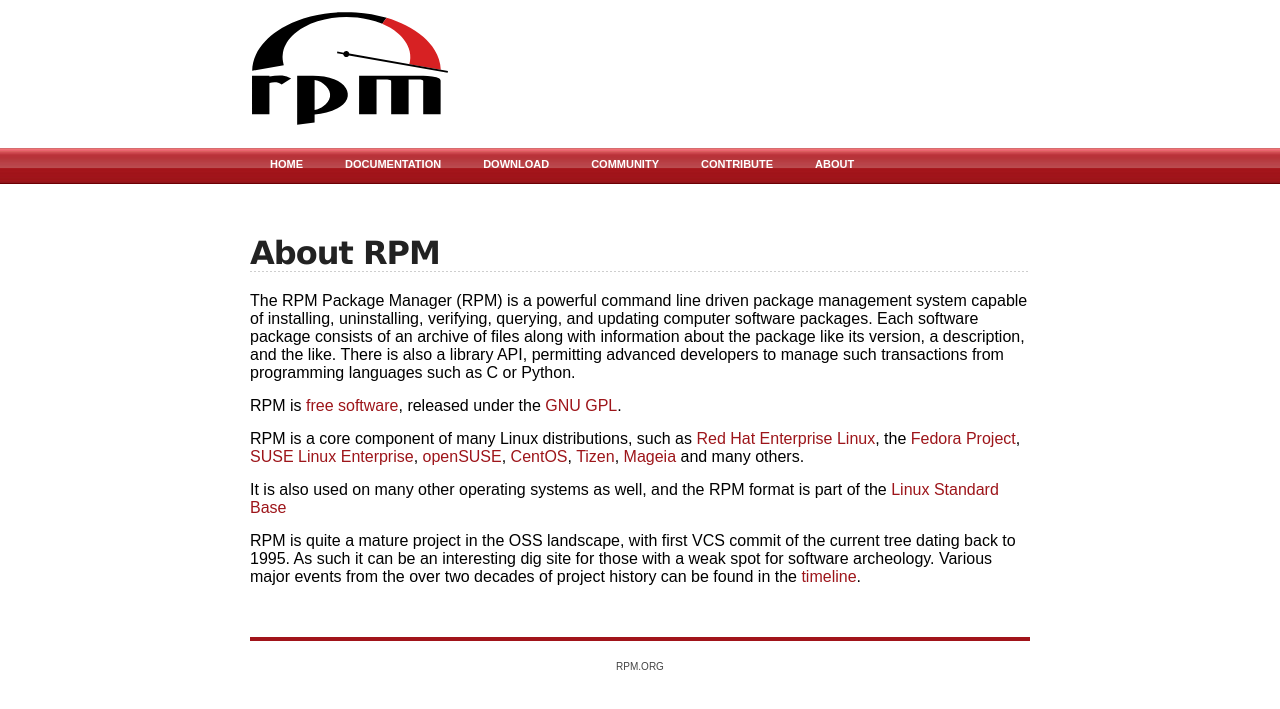
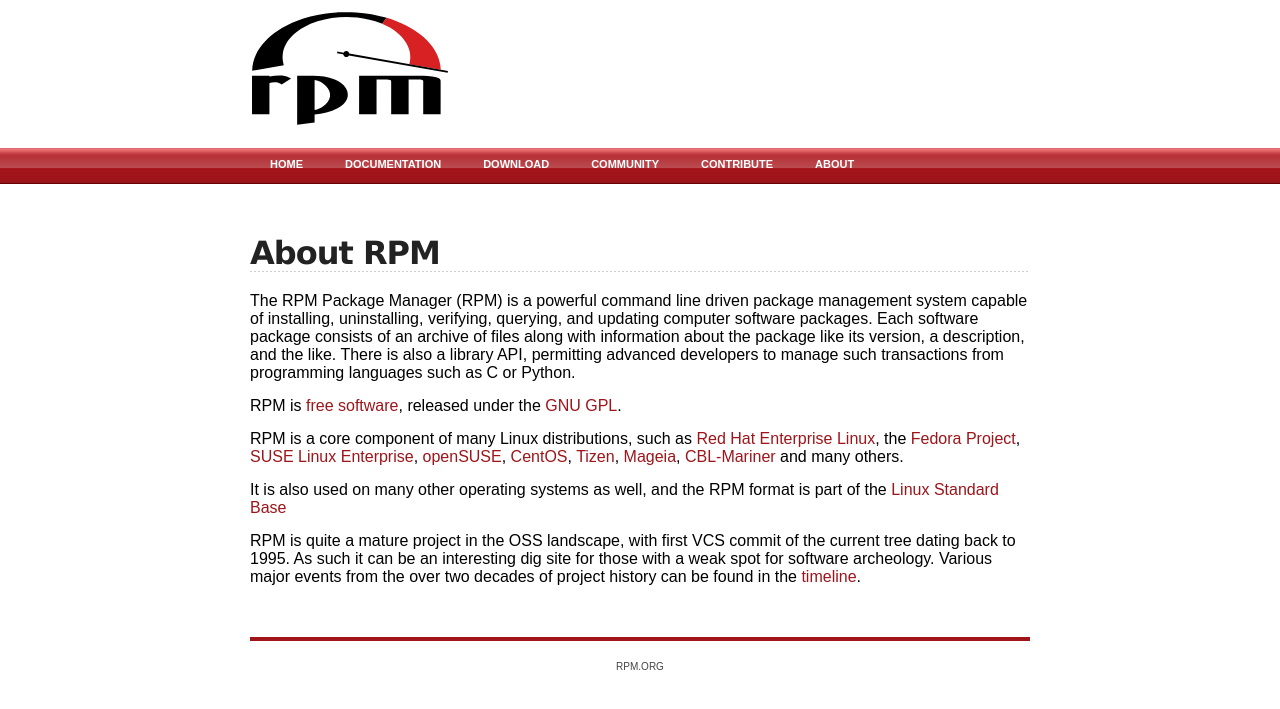
Before and after one commit to rpm-software-management/rpm-web, a Jekyll site: the page built from about.md, in a window 1280 px wide. Shown: the top 709 px of the page. Built offline with Jekyll 4.4.1, drawn with Linux system fonts in a browser that asks for light colours.

Commit message:
Add CBL-Mariner to the list of distros using rpm

```diff
--- a/about.md
+++ b/about.md
@@ -9,7 +9,7 @@ The RPM Package Manager (RPM) is a powerful command line driven package manageme
 
 RPM is [free software](https://www.gnu.org/philosophy/free-sw.html), released under the [GNU GPL](https://www.fsf.org/licensing/licenses/gpl.html).
 
-RPM is a core component of many Linux distributions, such as [Red Hat Enterprise Linux](https://www.redhat.com/rhel/), the [Fedora Project](https://fedoraproject.org/), [SUSE Linux Enterprise](https://www.suse.com/), [openSUSE](https://opensuse.org/), [CentOS](https://centos.org/), [Tizen](https://www.tizen.org/), [Mageia](https://mageia.org/) and many others.
+RPM is a core component of many Linux distributions, such as [Red Hat Enterprise Linux](https://www.redhat.com/rhel/), the [Fedora Project](https://fedoraproject.org/), [SUSE Linux Enterprise](https://www.suse.com/), [openSUSE](https://opensuse.org/), [CentOS](https://centos.org/), [Tizen](https://www.tizen.org/), [Mageia](https://mageia.org/), [CBL-Mariner](https://github.com/microsoft/CBL-Mariner) and many others.
 
 It is also used on many other operating systems as well, and the RPM format is part of the [Linux Standard Base](https://refspecs.linuxfoundation.org/lsb.shtml)
 
```
